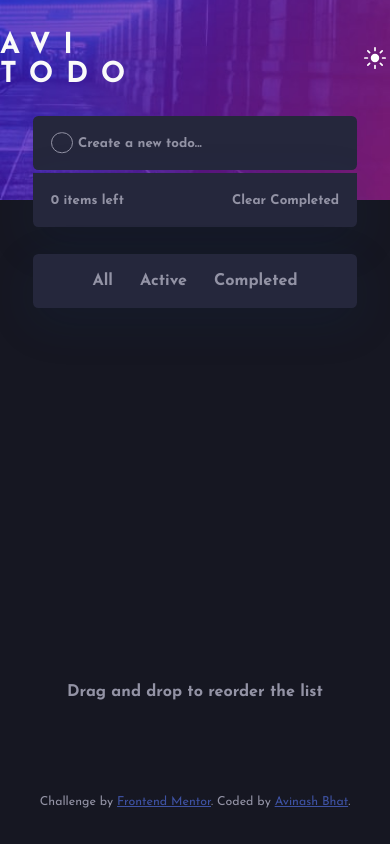
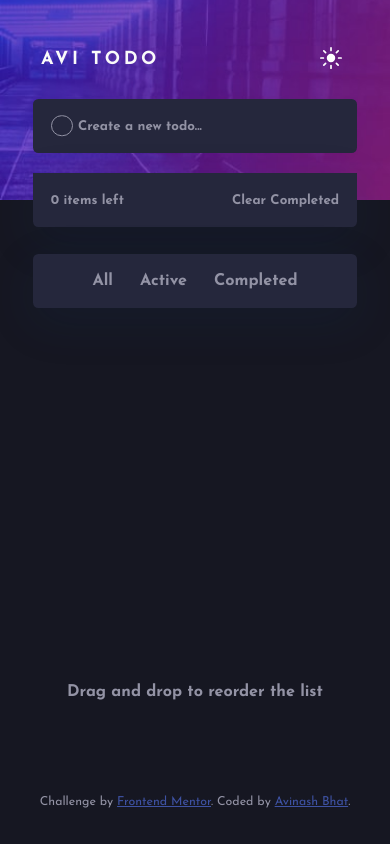
Before and after one commit to AviPat/todo-list, a React (Create React App) app: page / in a window 390 px wide. Built offline with nearby package versions, Linux system fonts and the light colour scheme.

Commit message:
Ui fixes for responsive device

```diff
--- a/src/styles/_Header.scss
+++ b/src/styles/_Header.scss
@@ -17,6 +17,11 @@
         color: var(--lt-very-light-gray);
         letter-spacing: .7rem;
         font-size: 1.6rem;
+
+        @media screen and (max-width: 1024px) {
+            font-size: 1rem;
+            letter-spacing: .2rem;
+        }
     }
 
     &__btn {
```
